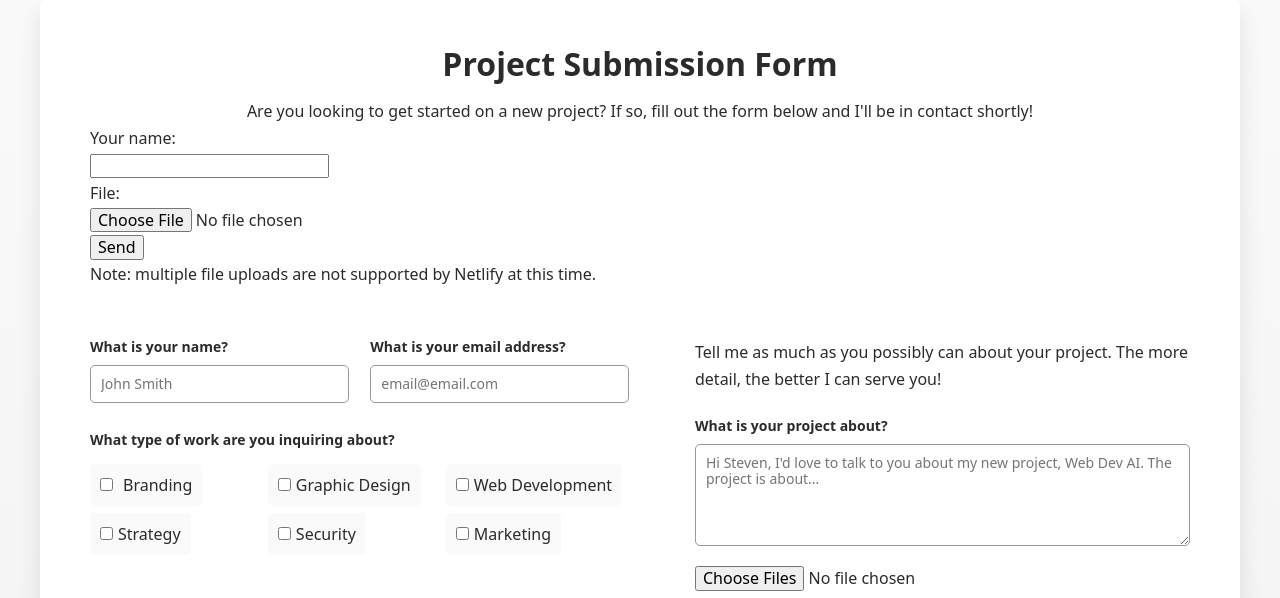
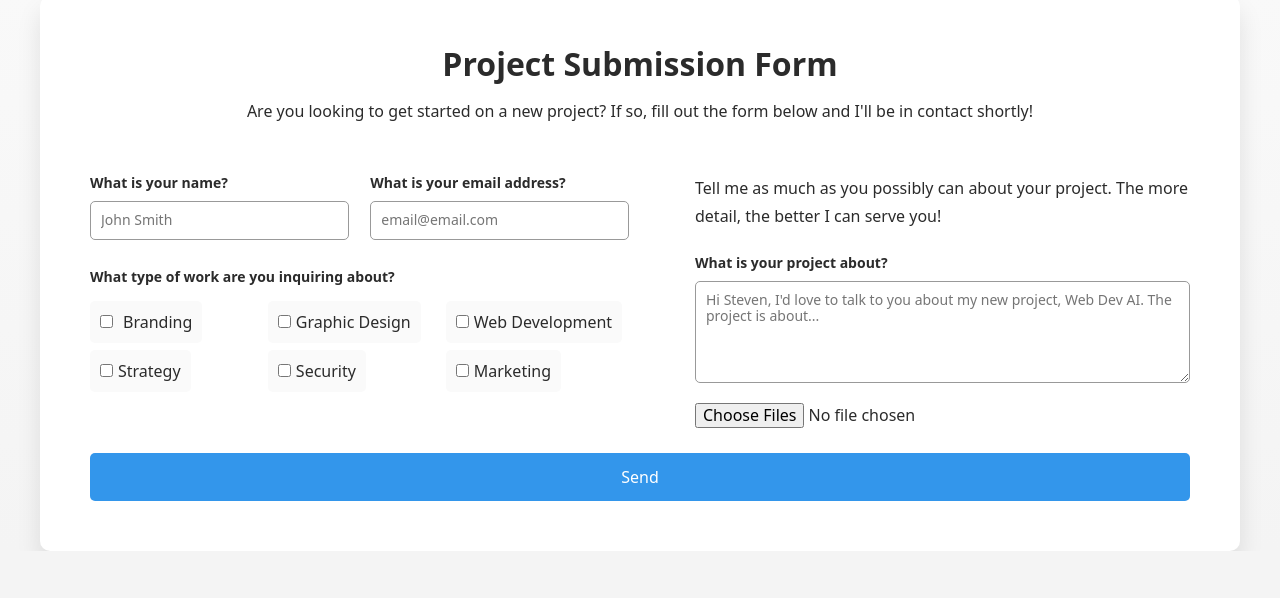
Before and after one commit to TechJohnson/techjohnson-2021, a Gatsby site: page /contact in a window 1280 px wide. Shown: the part 820-1418 px from the top of the page. Built offline with nearby package versions, Linux system fonts and the light colour scheme; Gatsby itself is replaced by a stand-in of ours.

Commit message:
Form bug testing

```diff
--- a/src/components/contactHeader.js
+++ b/src/components/contactHeader.js
@@ -1,46 +1,12 @@
 import React from "react"
 import Responsive from "react-responsive"
 import Img from "gatsby-image"
-import { navigate } from 'gatsby-link'
 import { Link, useStaticQuery, graphql } from "gatsby"
 
-function encode(data) {
-    const formData = new FormData()
-
-    for (const key of Object.keys(data)) {
-      formData.append(key, data[key])
-    }
-
-    return formData
-  }
 
 const ContactHeader = () => {
 const Desktop = props => <Responsive {...props} minWidth={760} />;
 // const Mobile = props => <Responsive {...props} maxWidth={759} />;
-
-const [state, setState] = React.useState({})
-
-const handleChange = (e) => {
-  setState({ ...state, [e.target.name]: e.target.value })
-}
-
-const handleAttachment = (e) => {
-  setState({ ...state, [e.target.name]: e.target.files[0] })
-}
-
-const handleSubmit = (e) => {
-  e.preventDefault()
-  const form = e.target
-  fetch('/', {
-    method: 'POST',
-    body: encode({
-      'form-name': form.getAttribute('name'),
-      ...state,
-    }),
-  })
-    .then(() => navigate(form.getAttribute('action')))
-    .catch((error) => alert(error))
-}
 
 const data = useStaticQuery(graphql`
 query {
@@ -158,41 +124,6 @@ query {
                                 <h2 style={{textAlign: 'center', paddingBottom: '15px'}}>Project Submission Form</h2>
                                 <p style={{textAlign: 'center'}}>Are you looking to get started on a new project? If so, fill out the form below and I'll be in contact shortly!</p>
 
-                                <form
-        name="file-upload"
-        method="post"
-        action="/thanks/"
-        data-netlify="true"
-        data-netlify-honeypot="bot-field"
-        onSubmit={handleSubmit}
-      >
-        {/* The `form-name` hidden field is required to support form submissions without JavaScript */}
-        <input type="hidden" name="form-name" value="file-upload" />
-        <p hidden>
-          <label>
-            Don’t fill this out: <input name="bot-field" onChange={handleChange} />
-          </label>
-        </p>
-        <p>
-          <label>
-            Your name:
-            <br />
-            <input type="text" name="name" onChange={handleChange} />
-          </label>
-        </p>
-        <p>
-          <label>
-            File:
-            <br />
-            <input type="file" name="attachment" onChange={handleAttachment} />
-          </label>
-        </p>
-        <p>
-          <button type="submit">Send</button>
-        </p>
-        <p>Note: multiple file uploads are not supported by Netlify at this time.</p>
-      </form>
-
                                 <form name="business-inquiry" method="post" action="/thanks/" data-netlify="true" data-netlify-honeypot="bot-field" netlify>
                                     <input type="hidden" name="Business Inquiry" value="business_inquiry" />
                                     <div style={{display:'flex', justifyContent: 'space-between', padding: '50px 0 0 0'}}>
```
